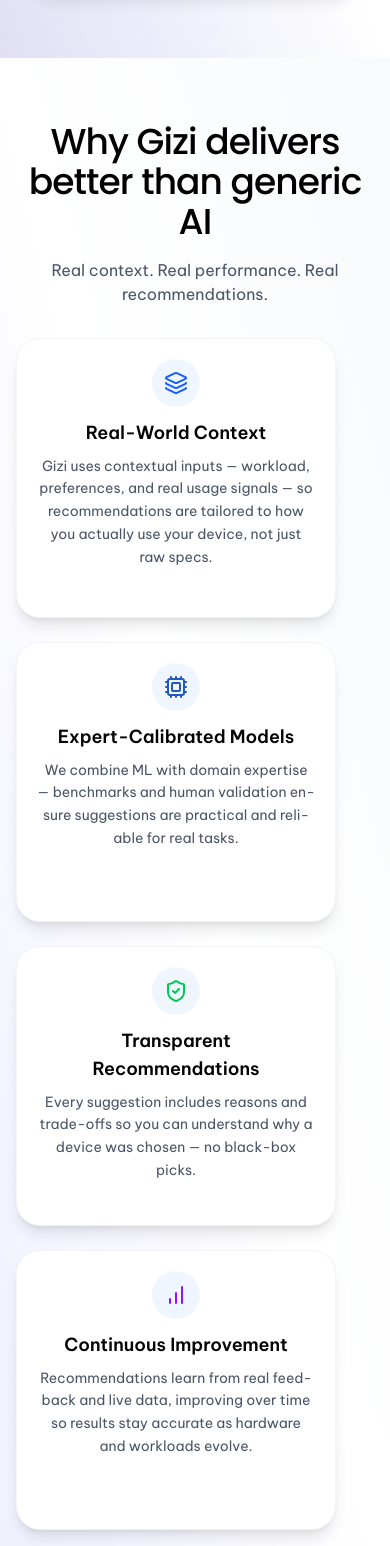
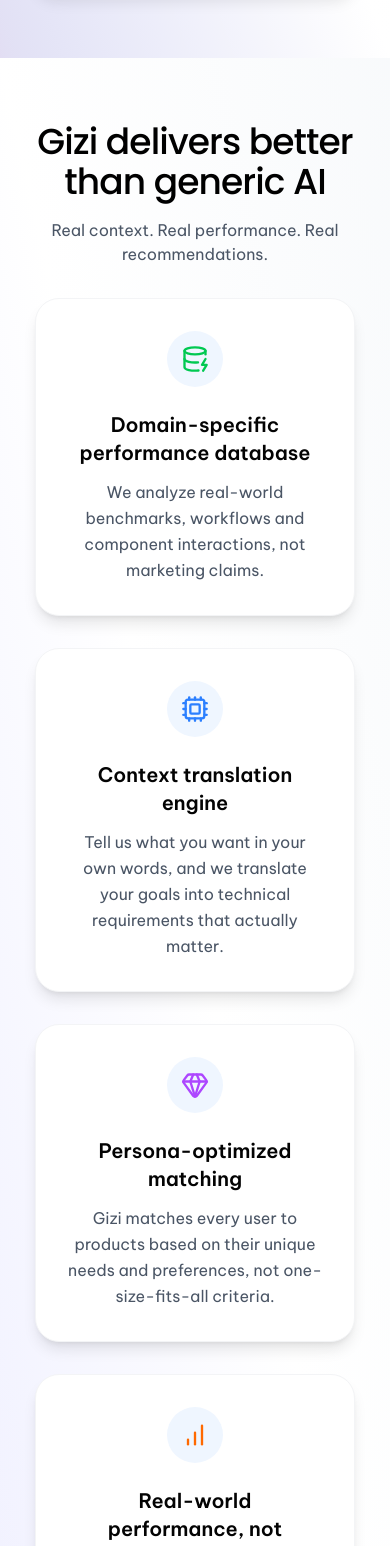
Before and after one commit to clovereighthundred/gizi-landing-page, a React (Vite) app: page / in a window 390 px wide. Shown: the part 6300-7846 px from the top of the page. Built offline with nearby package versions, Linux system fonts and the light colour scheme.

Commit message:
fix: ensure responsive card layout and spacing

```diff
--- a/src/components/ValueProp.tsx
+++ b/src/components/ValueProp.tsx
@@ -1,4 +1,4 @@
-import { Layers, Cpu, ShieldCheck, BarChart } from "lucide-react";
+import { DatabaseZap, Cpu, Gem, BarChart } from "lucide-react";
 import { useInView } from "@/lib/useInView";
 import "@/lib/scrollAnimations.css";
 
@@ -13,9 +13,14 @@
 
       <div className="relative z-10 container mx-auto px-4 lg:px-8">
         <div className="max-w-6xl mx-auto text-center">
-          <div ref={headingRef} className={`mb-8 lg:mb-12 reveal ${headingInView ? "in-view" : ""} reveal-delay-100`}>
+          <div
+            ref={headingRef}
+            className={`mb-8 lg:mb-12 reveal ${
+              headingInView ? "in-view" : ""
+            } reveal-delay-100`}
+          >
             <h2 className="text-black font-Poppins font-medium text-4xl lg:text-6xl tracking-tight">
-              Why Gizi delivers better than generic AI
+              Gizi delivers better than generic AI
             </h2>
             <p className="mt-4 text-gray-600 font-Be-Vietnam-Pro text-base lg:text-[20px]">
               Real context. Real performance. Real recommendations.
@@ -24,78 +29,95 @@
 
           <div
             ref={gridRef}
-            className={`flex flex-col md:flex-row md:flex-wrap lg:flex-nowrap gap-6 justify-center items-stretch`}
+            className="grid grid-cols-1 sm:grid-cols-2  gap-8 md:gap-10 place-items-center"
           >
             <div
-              className={`w-full max-w-xs md:w-80 lg:w-72 xl:w-64 box-border bg-white shadow-lg border border-gray-100 p-5 rounded-3xl reveal-scale ${
+              className={`w-full max-w-xs md:max-w-md lg:max-w-lg bg-white shadow-lg border border-gray-100 p-8 md:p-10 rounded-3xl reveal-scale ${
                 gridInView ? "in-view" : ""
-              } reveal-delay-100 min-h-[280px] flex flex-col justify-start`}
+              } reveal-delay-300 flex flex-col`}
             >
-              <div className="flex flex-col items-center text-center gap-3">
-                <div className="flex-shrink-0 w-12 h-12 rounded-full bg-blue-50 flex items-center justify-center">
-                  <Layers className="w-6 h-6 text-blue-600" />
+              <div className="flex flex-col items-center text-center gap-6">
+                {" "}
+                {/* Card 1 */}
+                <div className="flex-shrink-0 w-14 h-14 rounded-full bg-blue-50 flex items-center justify-center">
+                  <DatabaseZap className="w-7 h-7 text-green-500" />
                 </div>
-                <div className="flex-grow">
-                  <h3 className="text-lg font-semibold font-Be-Vietnam-Pro text-[#030303] mb-2">
-                    Real-World Context
+                <div className="space-y-3">
+                  <h3 className="text-xl md:text-2xl font-semibold font-Be-Vietnam-Pro text-[#030303]">
+                    Domain-specific performance database
                   </h3>
-                  <p className="text-gray-600 text-sm font-Be-Vietnam-Pro leading-relaxed hyphens-auto">
-                    Gizi uses contextual inputs — workload, preferences, and
-                    real usage signals — so recommendations are tailored to how
-                    you actually use your device, not just raw specs.
+                  <p className="text-gray-600 text-base md:text-lg font-Be-Vietnam-Pro leading-relaxed max-w-md mx-auto">
+                    We analyze real-world benchmarks, workflows and component
+                    interactions, not marketing claims.
                   </p>
                 </div>
               </div>
             </div>
 
-            <div className={`w-full max-w-xs md:w-80 lg:w-72 xl:w-64 box-border bg-white shadow-lg border border-gray-100 p-5 rounded-3xl reveal-scale ${gridInView ? "in-view" : ""} reveal-delay-200 min-h-[280px] flex flex-col justify-start`}>
-              <div className="flex flex-col items-center text-center gap-3">
-                <div className="flex-shrink-0 w-12 h-12 rounded-full bg-blue-50 flex items-center justify-center">
-                  <Cpu className="w-6 h-6 text-sapphire" />
+            <div
+              className={`w-full max-w-xs md:max-w-md lg:max-w-lg bg-white shadow-lg border border-gray-100 p-8 md:p-10 rounded-3xl reveal-scale ${
+                gridInView ? "in-view" : ""
+              } reveal-delay-300 flex flex-col`}
+            >
+              <div className="flex flex-col items-center text-center gap-6">
+                {" "}
+                {/* Card 2 */}
+                <div className="flex-shrink-0 w-14 h-14 rounded-full bg-blue-50 flex items-center justify-center">
+                  <Cpu className="w-7 h-7 text-blue-500" />
                 </div>
-                <div className="flex-grow">
-                  <h3 className="text-lg font-semibold font-Be-Vietnam-Pro text-[#030303] mb-2">
-                    Expert-Calibrated Models
+                <div className="space-y-3">
+                  <h3 className="text-xl md:text-2xl font-semibold font-Be-Vietnam-Pro text-[#030303]">
+                    Context translation engine
                   </h3>
-                  <p className="text-gray-600 text-sm font-Be-Vietnam-Pro leading-relaxed hyphens-auto">
-                    We combine ML with domain expertise — benchmarks and
-                    human validation ensure suggestions are practical and
-                    reliable for real tasks.
+                  <p className="text-gray-600 text-base md:text-lg font-Be-Vietnam-Pro leading-relaxed max-w-md mx-auto">
+                    Tell us what you want in your own words, and we translate
+                    your goals into technical requirements that actually matter.
                   </p>
                 </div>
               </div>
             </div>
 
-            <div className={`w-full max-w-xs md:w-80 lg:w-72 xl:w-64 box-border bg-white shadow-lg border border-gray-100 p-5 rounded-3xl reveal-scale ${gridInView ? "in-view" : ""} reveal-delay-300 min-h-[280px] flex flex-col justify-start`}>
-              <div className="flex flex-col items-center text-center gap-3">
-                <div className="flex-shrink-0 w-12 h-12 rounded-full bg-blue-50 flex items-center justify-center">
-                  <ShieldCheck className="w-6 h-6 text-green-500" />
+            <div
+              className={`w-full max-w-xs md:max-w-md lg:max-w-lg bg-white shadow-lg border border-gray-100 p-8 md:p-10 rounded-3xl reveal-scale ${
+                gridInView ? "in-view" : ""
+              } reveal-delay-300 flex flex-col`}
+            >
+              <div className="flex flex-col items-center text-center gap-6">
+                {" "}
+                {/* Card 3 */}
+                <div className="flex-shrink-0 w-14 h-14 rounded-full bg-blue-50 flex items-center justify-center">
+                  <Gem className="w-7 h-7 text-purple-500" />
                 </div>
-                <div className="flex-grow">
-                  <h3 className="text-lg font-semibold font-Be-Vietnam-Pro text-[#030303] mb-2">
-                    Transparent Recommendations
+                <div className="space-y-3">
+                  <h3 className="text-xl md:text-2xl font-semibold font-Be-Vietnam-Pro text-[#030303]">
+                    Persona-optimized matching
                   </h3>
-                  <p className="text-gray-600 text-sm font-Be-Vietnam-Pro leading-relaxed hyphens-auto">
-                    Every suggestion includes reasons and trade-offs so you can
-                    understand why a device was chosen — no black-box picks.
+                  <p className="text-gray-600 text-base md:text-lg font-Be-Vietnam-Pro leading-relaxed max-w-md mx-auto">
+                    Gizi matches every user to products based on their unique
+                    needs and preferences, not one-size-fits-all criteria.
                   </p>
                 </div>
               </div>
             </div>
 
-            <div className={`w-full max-w-xs md:w-80 lg:w-72 xl:w-64 box-border bg-white shadow-lg border border-gray-100 p-5 rounded-3xl reveal-scale ${gridInView ? "in-view" : ""} reveal-delay-300 min-h-[280px] flex flex-col justify-start`}>
-              <div className="flex flex-col items-center text-center gap-3">
-                <div className="flex-shrink-0 w-12 h-12 rounded-full bg-blue-50 flex items-center justify-center">
-                  <BarChart className="w-6 h-6 text-purple-600" />
+            <div
+              className={`w-full max-w-xs md:max-w-md lg:max-w-lg bg-white shadow-lg border border-gray-100 p-8 md:p-10 rounded-3xl reveal-scale ${
+                gridInView ? "in-view" : ""
+              } reveal-delay-300 flex flex-col`}
+            >
+              <div className="flex flex-col items-center text-center gap-6">
+                {" "}
+                {/* Card 4 */}
+                <div className="flex-shrink-0 w-14 h-14 rounded-full bg-blue-50 flex items-center justify-center">
+                  <BarChart className="w-7 h-7 text-orange-500" />
                 </div>
-                <div className="flex-grow">
-                  <h3 className="text-lg font-semibold font-Be-Vietnam-Pro text-[#030303] mb-2">
-                    Continuous Improvement
+                <div className="space-y-3">
+                  <h3 className="text-xl md:text-2xl font-semibold font-Be-Vietnam-Pro text-[#030303]">
+                    Real-world performance, not theoretical specs.
                   </h3>
-                  <p className="text-gray-600 text-sm font-Be-Vietnam-Pro leading-relaxed hyphens-auto">
-                    Recommendations learn from real feedback and live data,
-                    improving over time so results stay accurate as hardware
-                    and workloads evolve.
+                  <p className="text-gray-600 text-base md:text-lg font-Be-Vietnam-Pro leading-relaxed max-w-md mx-auto">
+                    Our agent picks the device that performs best for your
+                    actual use case, based on field-tested impact.
                   </p>
                 </div>
               </div>
```
